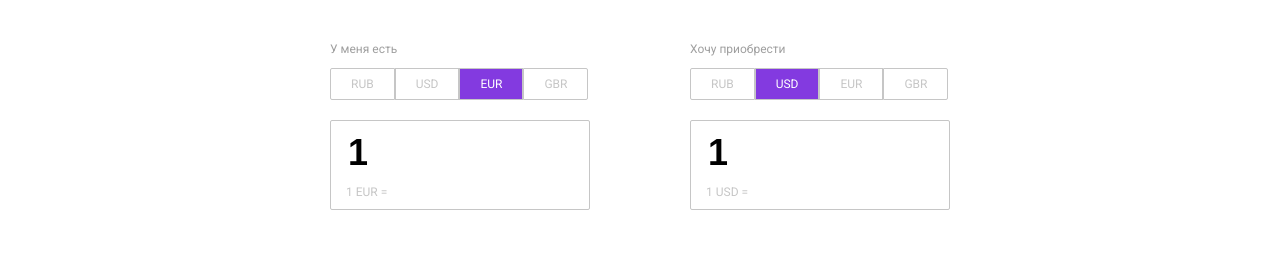
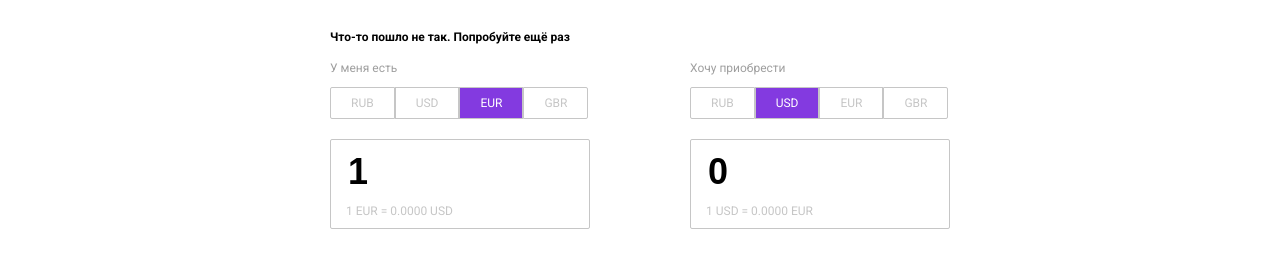
Before and after one commit to PavelG88/m3_converter, a plain HTML site: page index.html in a window 1280 px wide. Shown: the part 158-426 px from the top of the page. Drawn offline with Linux system fonts and the light colour scheme; no server answers.

Commit message:
Modification message about error, output information'

```diff
--- a/index.html
+++ b/index.html
@@ -26,6 +26,7 @@
     </header>
     <main class="central-wrapper">
         <h1 class="main__title">Конвертер валют онлайн</h1>
+        <div class="main__error">Что-то пошло не так. Попробуйте ещё раз</div>
         <div class="main__work-space">
             <div class="work-space__sale">
                 <p class="sale__text">У меня есть</p>
--- a/script.js
+++ b/script.js
@@ -13,6 +13,9 @@ class Convert {
         this.forexToBuy = 0;
     }
 
+    /**
+     * Добавить обработчик событий при изменении валюты
+     */
     setEventListenerForSelectedCurrensy() {
         let currensiesToSale = document.querySelectorAll('.sale__button_currency');
         let currensiesToBuy = document.querySelectorAll('.buy__button_currency');
@@ -23,7 +26,6 @@ class Convert {
                 this.currensyChoisToSale = event.target;
                 this.currensyChoisToSale.classList.add('sale__selected');
                 this.geneateRequest(this.currensyChoisToSale.textContent, this.currensyChoisToBuy.textContent);
-                this.updateInfo(true);
             })
         });
 
@@ -33,11 +35,13 @@ class Convert {
                 this.currensyChoisToBuy = event.target;
                 this.currensyChoisToBuy.classList.add('buy__selected');
                 this.geneateRequest(this.currensyChoisToSale.textContent, this.currensyChoisToBuy.textContent);
-                this.updateInfo(false);
             })
         });
     }
 
+    /**
+     * Добавить обработчик событий при вводе суммы для обмена
+     */
     setEventListenerForInput() {
         this.fieldValueCurrensyToSale.addEventListener('input', () => {
             this.updateInfo(true);
@@ -48,11 +52,20 @@ class Convert {
         });
     }
 
+    /**
+     * Запрос курса валюты на сервере
+     * @param {*} base Валюта, которую хотим поменять
+     * @param {*} symbol Валюта, на которую хотим поменять
+     */
     geneateRequest(base, symbol)  {
         if (base === symbol) {
             this.forexToSale = this.forexToBuy = 1;
+            this.updateInfo();
             return;
         }
+
+        let messageError = document.querySelector('.main__error');
+        messageError.style.display = 'none';
 
         fetch(url+`access_key=${apiKey}&base=${base}&symbols=${symbol}`)
             .then(request => request.json())
@@ -60,22 +73,39 @@ class Convert {
                 // console.log(data.rates[symbol]);
                 this.forexToSale = data.rates[symbol];
                 this.forexToBuy = 1 / this.forexToSale;
-                this.updateInfo(true);
+                this.updateInfo();
             })
             .catch(error => {
-                alert('Что-то пошло не так. Попробуйте ещё раз');
+                messageError.style.display = 'block';
+                this.forexToSale = this.forexToBuy = 0;
+                this.updateInfo();
                 console.log(error);
             })
     }
 
+    /**
+     * Обновление информации на странице
+     * @param {*} isSale Изменяем валюту, которая есть (по умолчанию TRUE)
+     */
     updateInfo(isSale = true) {
-        this.fieldForexToSale.textContent = `1 ${this.currensyChoisToSale.textContent} = ${this.forexToSale} ${this.currensyChoisToBuy.textContent}`;
-        this.fieldForexToBuy.textContent = `1 ${this.currensyChoisToBuy.textContent} = ${this.forexToBuy} ${this.currensyChoisToSale.textContent}`;
+        this.fieldForexToSale.textContent = `1 ${this.currensyChoisToSale.textContent} = ${this.forexToSale.toFixed(4)} ${this.currensyChoisToBuy.textContent}`;
+        this.fieldForexToBuy.textContent = `1 ${this.currensyChoisToBuy.textContent} = ${this.forexToBuy.toFixed(4)} ${this.currensyChoisToSale.textContent}`;
         if (isSale) {
-            this.fieldValueCurrensyToBuy.value = this.fieldValueCurrensyToSale.value * this.forexToSale;
+            this.fieldValueCurrensyToBuy.value = this.roundNumber((this.fieldValueCurrensyToSale.value * this.forexToSale));
         } else {
-            this.fieldValueCurrensyToSale.value = this.fieldValueCurrensyToBuy.value * this.forexToBuy;
+            this.fieldValueCurrensyToSale.value = this.roundNumber((this.fieldValueCurrensyToBuy.value * this.forexToBuy));
         }
+    }
+
+    /**
+     * Округление до 4 знаков после запятой
+     * @param {*} number Числок, которое округляем
+     * @returns Округленное число
+     */
+    roundNumber(number) {
+        //сколько знаков после запятой нужно
+        let i = 4;
+        return Math.round(number * (10 ** i)) / (10 ** i)
     }
 
     init() {
--- a/style.css
+++ b/style.css
@@ -78,6 +78,14 @@ main {
     font-weight: bold;
     font-size: 36px;
     line-height: 42px;
+}
+
+.main__error {
+    margin: 5px 0;
+    font-weight: bold;
+    font-size: 12px;
+    line-height: 14px;
+    display: none;
 }
 
 .main__work-space {
```
